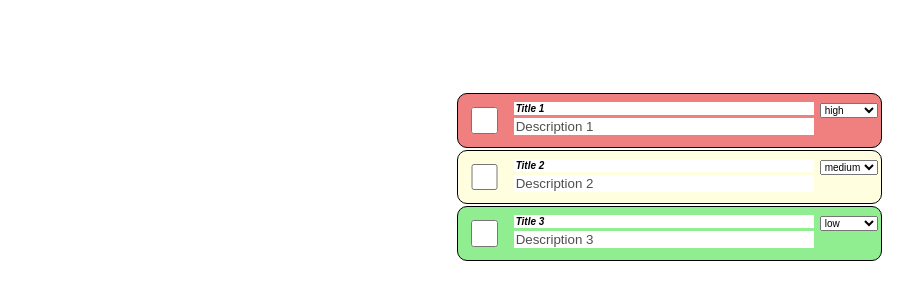
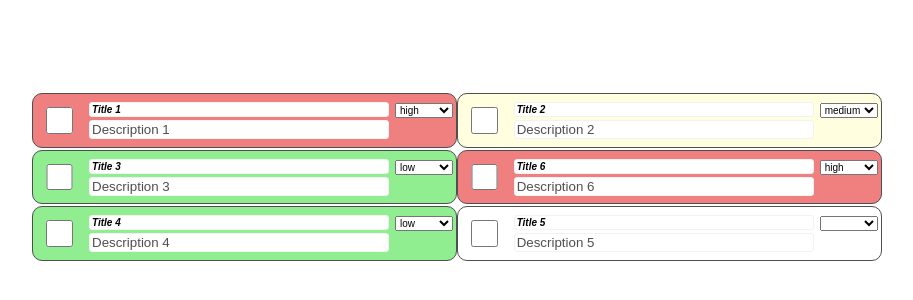
Before and after one commit to guzman8/salle2, a Vue app: page / in a window 1280 px wide. Shown: the part 222-522 px from the top of the page, without its empty margins (183-1096 px from the left). Built offline with nearby package versions, Linux system fonts and the light colour scheme.

Commit message:
Added extra hardcoded data unordered Removed div of header and body Select's options are populated using v-for Aesthetic changes

```diff
--- a/src/App.vue
+++ b/src/App.vue
@@ -5,7 +5,11 @@ export default {
       tasks: [
         { title: "Title 1", description: "Description 1", priority: "high", completed: false },
         { title: "Title 2", description: "Description 2", priority: "medium", completed: false },
-        { title: "Title 3", description: "Description 3", priority: "low", completed: false }]
+        { title: "Title 3", description: "Description 3", priority: "low", completed: false },
+        { title: "Title 6", description: "Description 6", priority: "high", completed: false },
+        { title: "Title 4", description: "Description 4", priority: "low", completed: false },
+        { title: "Title 5", description: "Description 5", priority: "", completed: false }],
+      priorityValues: ["", "low", "medium", "high"],
     };
   },
 
@@ -16,8 +20,6 @@ export default {
 </script>
 
 <template>
-  <div id="header"></div>
-  <div id="body">
   <div :class="['task', 'priority-' + task.priority]" v-for="(task, index) in tasks" :key="index">
     <span>
       <input type="checkbox" name="selected" class="task-selection">
@@ -28,22 +30,13 @@ export default {
     </span>
     <span>
       <select v-model="task.priority" class="task-priority" title="Priority">
-          <option>(none)</option>
-          <option>low</option>
-          <option>medium</option>
-          <option>high</option>
+        <option v-for="priority in priorityValues">{{priority}}</option>
       </select>
     </span>
-    </div>
   </div>
 </template>
 
 <style>
-body {
-  display: flex;
-  align-items: center;
-}
-
 span {
   margin: 3px;
 }
@@ -61,7 +54,7 @@ span {
 }
 
 .task {
-  border: 1px solid black;
+  border: 1px solid #4F4F4F;
   border-radius: 10px;
   /*width: 300px;*/
   display: flex;
@@ -86,6 +79,8 @@ span {
   display: block;
   color: #4F4F4F;
   width: 100%;
+  border: 1px solid #f2f2f2;
+  border-radius: 3px;
 }
 
 .task-priority {
@@ -105,6 +100,7 @@ span {
 }
 
 input {
-  border: 0;
+  border: 1px solid #f2f2f2;
+  border-radius: 3px;
 }
 </style>
```
Lines whose indentation alone changed are shown as unchanged.
